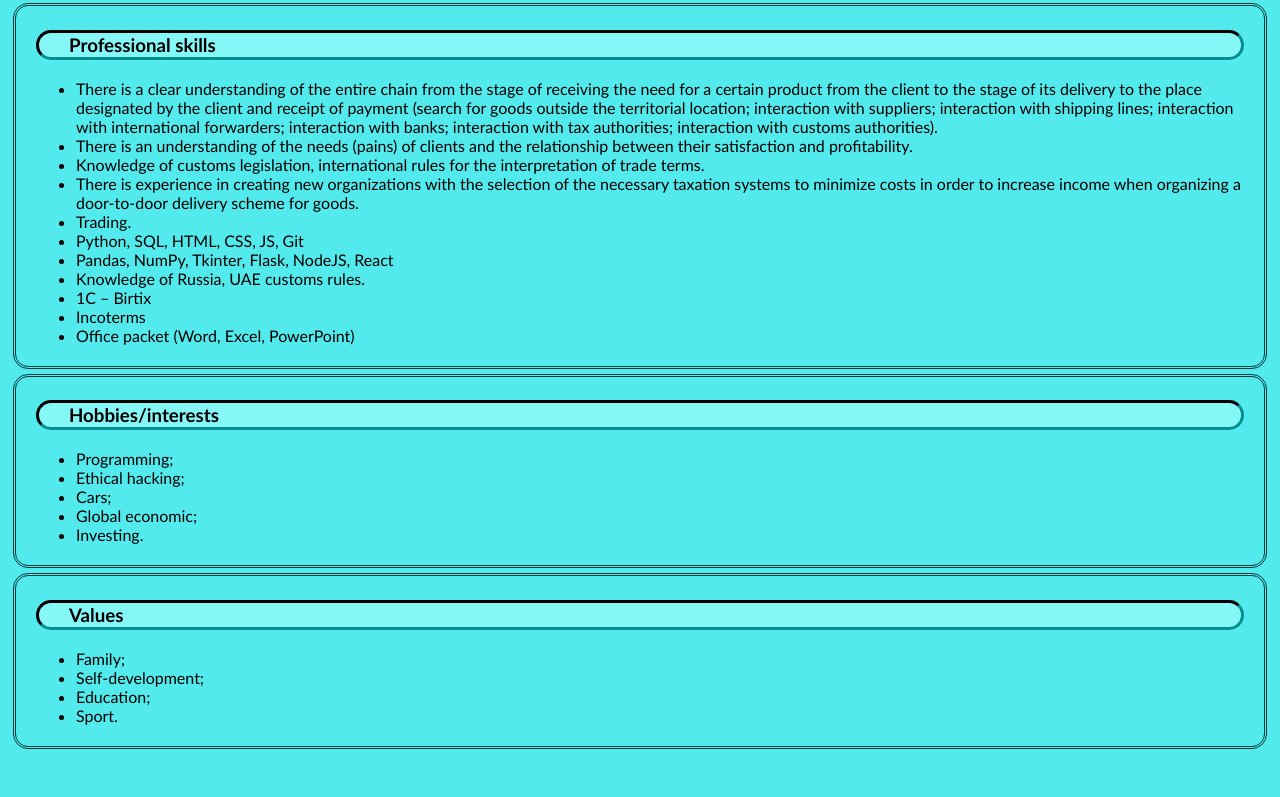
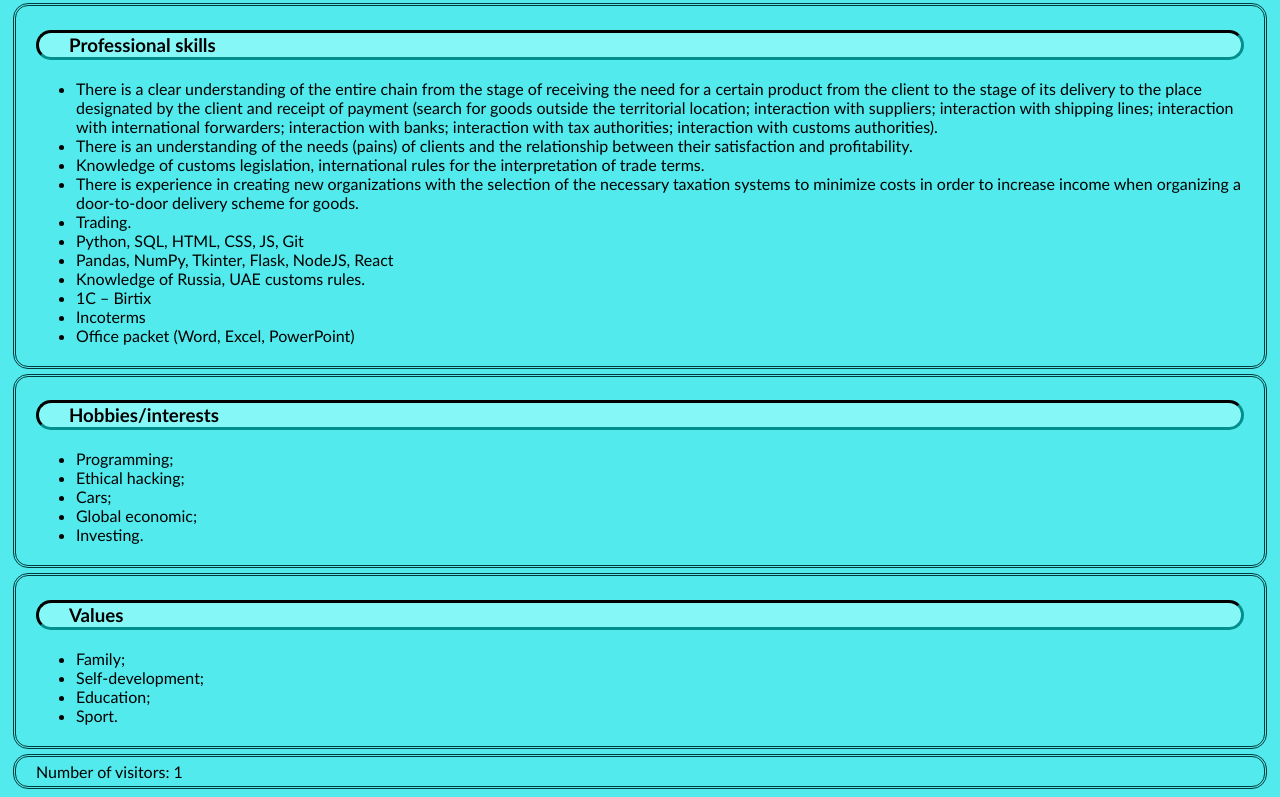
Before and after one commit to sknyazev23/sknyazev23.github.io, a plain HTML site: page index.html in a window 1280 px wide. Shown: the part 1894-2691 px from the top of the page. Before the commit the page ends 2651 px from the top, so only its background shows below. Drawn offline with Linux system fonts and the light colour scheme.

Commit message:
Update index.html
a counter was added

```diff
--- a/index.html
+++ b/index.html
@@ -164,6 +164,8 @@
         </ul>
     </div>
 
+    <div id="visitorCount">0</div>
+
     <script src="index.js">
 
     </script>
```
